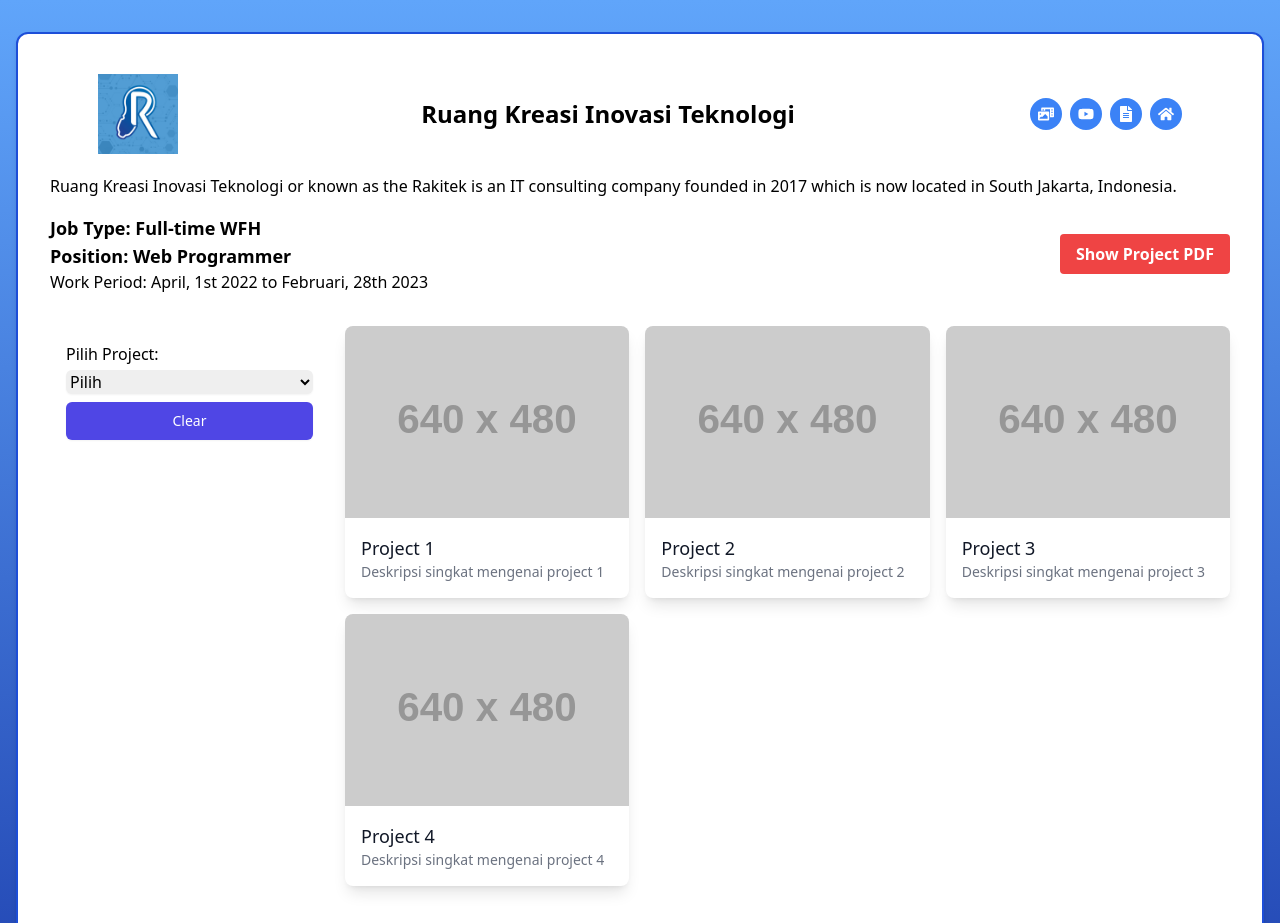
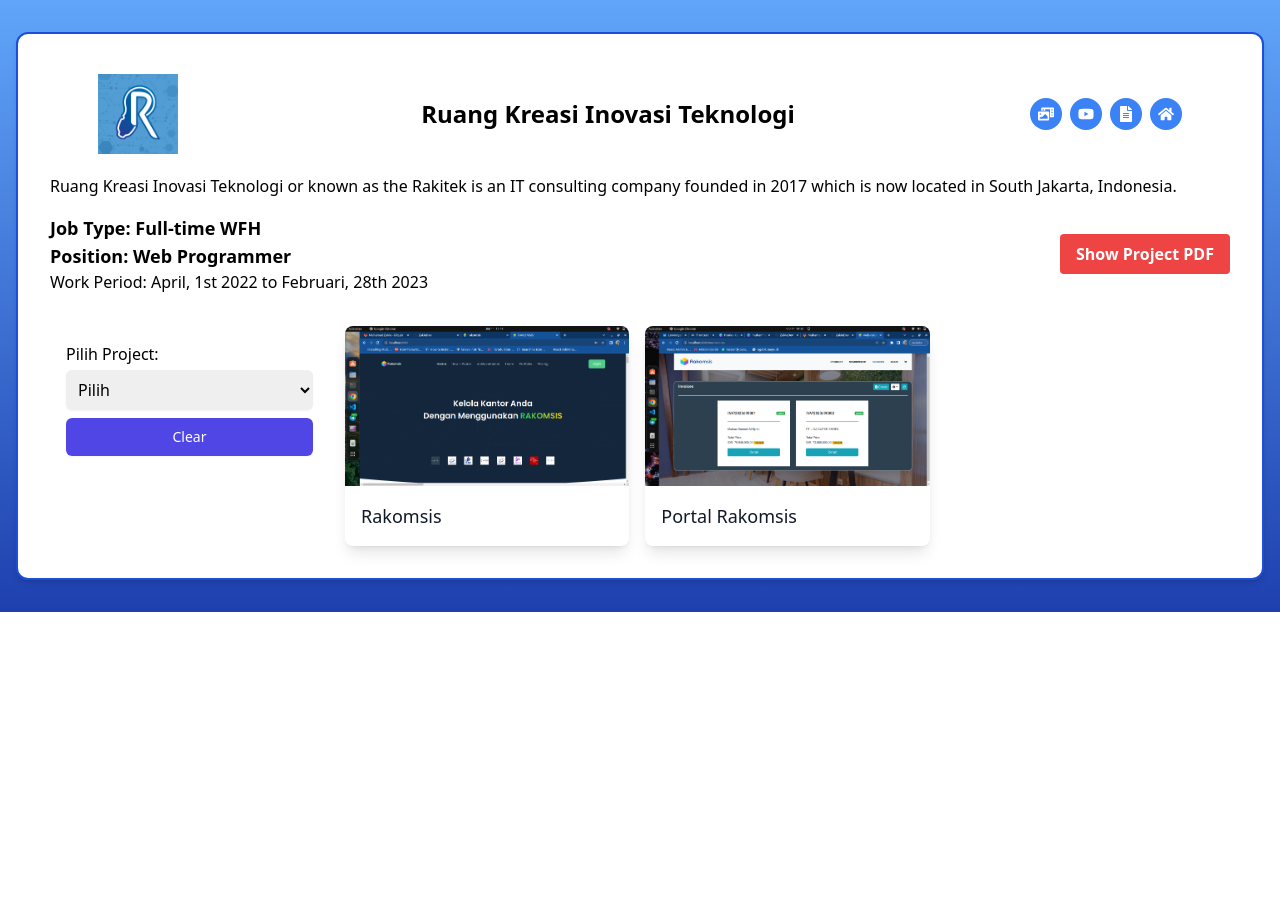
Before and after one commit to programmercintasunnah/zakie, a React (Create React App) app: page /rakitek in a window 1280 px wide. Shown: the top 923 px of the page. After the commit the page ends 800 px from the top, so only its background shows below. Built offline with nearby package versions, Linux system fonts and the light colour scheme.

Commit message:
project di rakitek

```diff
--- a/src/components/Details/Rakitek.js
+++ b/src/components/Details/Rakitek.js
@@ -1,37 +1,22 @@
 import React, { useState } from "react";
 import { useNavigate } from "react-router";
 import CompanyLogo from "../../assets/rakitek.jpg";
-import ProjectImage from "../../assets/kp-app.png";
 import { FaHome, FaFileAlt, FaPhotoVideo, FaYoutube } from "react-icons/fa";
+import Project1 from "../../assets/rakomsis-app.png";
+import Project2 from "../../assets/portal-rakomsis.png";
 
 const projects = [
   {
     id: "project1",
-    title: "Project 1",
+    title: "Rakomsis",
     description: "Deskripsi singkat mengenai project 1",
-    imageUrl: "https://via.placeholder.com/640x480",
-    detailDescription: "Deskripsi detail mengenai project 1",
+    imageUrl: Project1,
   },
   {
     id: "project2",
-    title: "Project 2",
+    title: "Portal Rakomsis",
     description: "Deskripsi singkat mengenai project 2",
-    imageUrl: "https://via.placeholder.com/640x480",
-    detailDescription: "Deskripsi detail mengenai project 2",
-  },
-  {
-    id: "project3",
-    title: "Project 3",
-    description: "Deskripsi singkat mengenai project 3",
-    imageUrl: "https://via.placeholder.com/640x480",
-    detailDescription: "Deskripsi detail mengenai project 3",
-  },
-  {
-    id: "project4",
-    title: "Project 4",
-    description: "Deskripsi singkat mengenai project 4",
-    imageUrl: "https://via.placeholder.com/640x480",
-    detailDescription: "Deskripsi detail mengenai project 4",
+    imageUrl: Project2,
   },
 ];
 
@@ -138,7 +123,7 @@
                 name="project-select"
                 value={selectedProject || ""}
                 onChange={handleProjectSelect}
-                className="block w-full mt-1 rounded-md border-gray-300 shadow-sm focus:border-indigo-300 focus:ring focus:ring-indigo-200 focus:ring-opacity-50"
+                className="block w-full mt-1 p-2 rounded-md border-gray-300 shadow-sm focus:border-indigo-300 focus:ring focus:ring-indigo-200 focus:ring-opacity-50"
               >
                 <option value="">Pilih</option>
                 {projects.map((project) => (
@@ -156,7 +141,11 @@
             </div>
           </div>
           <div className="w-full md:w-3/4 pt-4">
-            <div className="grid grid-cols-1 md:grid-cols-3 gap-4">
+            <div
+              className={`grid ${
+                selectedProject ? "grid-cols-1" : "md:grid-cols-3"
+              } gap-4`}
+            >
               {filteredProjects.map((project) => (
                 <div
                   key={project.id}
@@ -165,24 +154,18 @@
                   <img
                     src={project.imageUrl}
                     alt="Screenshot"
-                    className="w-full h-48 object-cover"
+                    className="w-full h-auto"
                   />
                   <div className="p-4">
                     <h3 className="text-lg font-medium text-gray-900">
                       {project.title}
                     </h3>
-                    <p class="text-sm text-gray-500">{project.description}</p>
+                    {selectedProject && (
+                      <p class="text-sm text-gray-500">{project.description}</p>
+                    )}
                   </div>
                 </div>
               ))}
-            </div>
-            <div class="mt-8">
-              <h2 class="text-lg font-medium text-gray-900">Detail Project</h2>
-              <img src="" alt="Screenshot" class="w-full h-full object-cover" />
-              <p>
-                Deskripsi detail mengenai project yang dipilih akan muncul di
-                sini.
-              </p>
             </div>
           </div>
         </div>
```
Also changed, not shown: src/assets/portal-rakomsis.png (added), src/assets/rakomsis-app.png (added).
